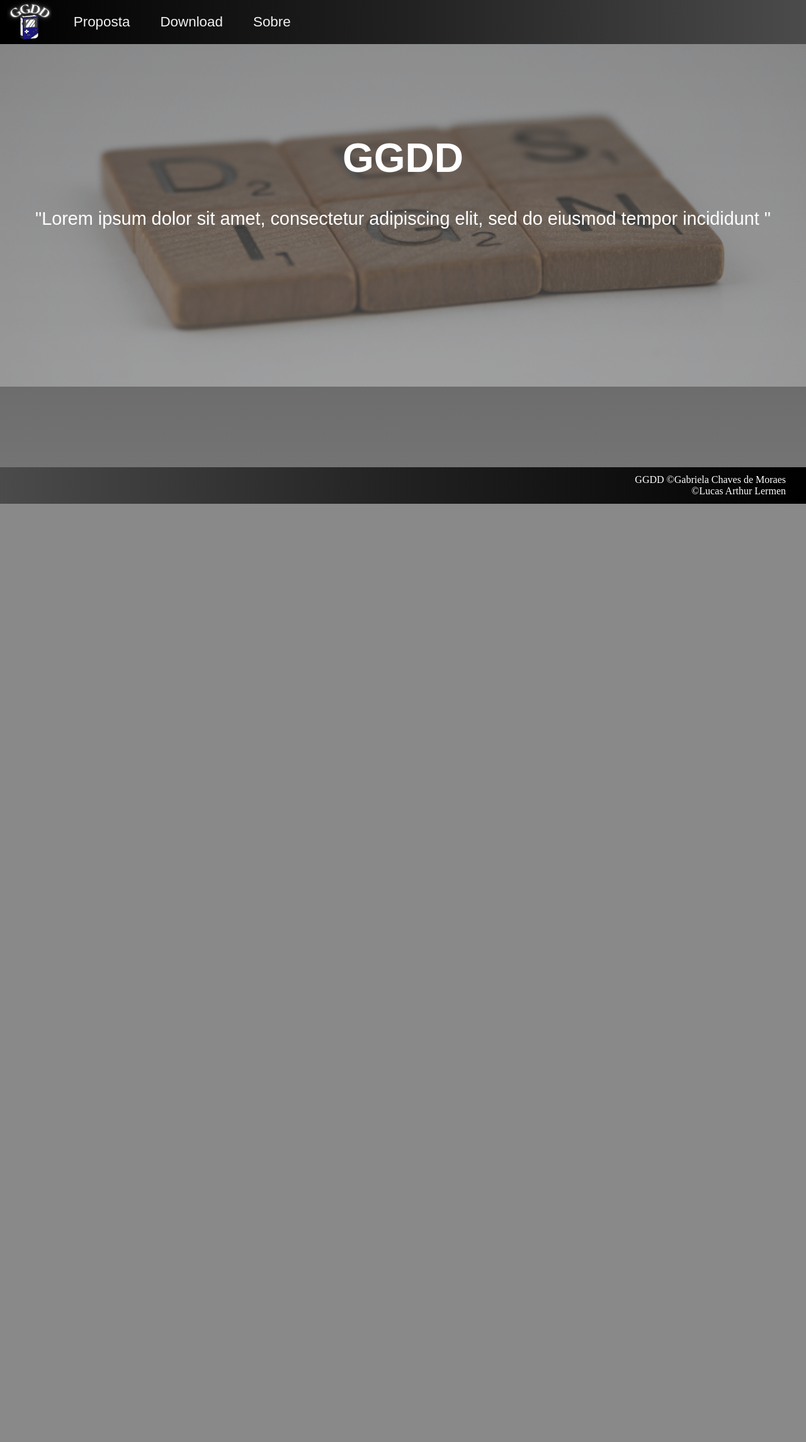
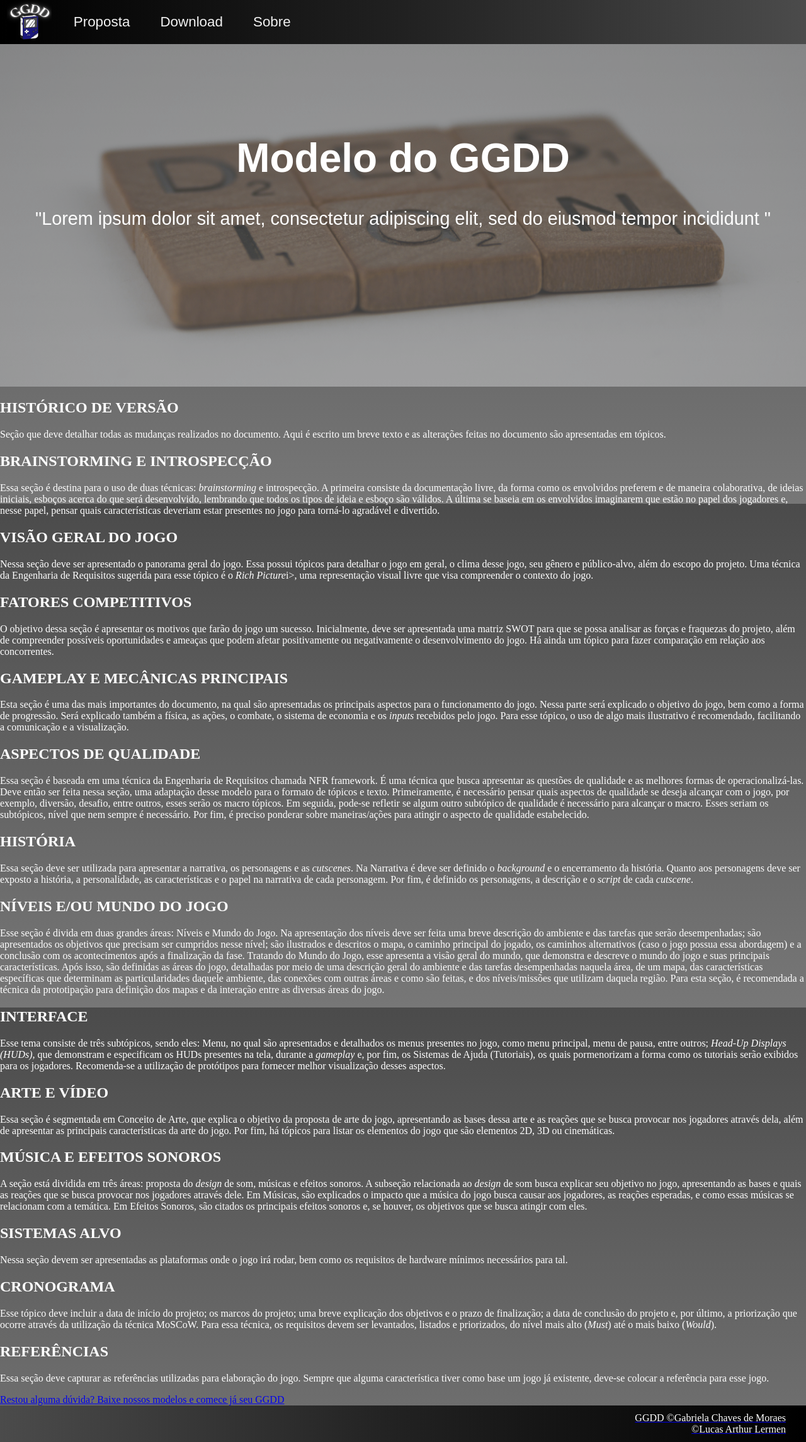
Before and after one commit to TCC-GGDD/GGDD_SiteInformativo, a PHP site: page /pages/proposta.html in a window 1280 px wide. Shown: the whole page at 63% size. Before the commit the page ends 800 px from the top, so only its background shows below. Run offline with PHP 8.4, Linux system fonts and the light colour scheme.

Commit message:
Adicionando conteúdo da página de proposta e ajustando layout da página de sobre.

```diff
--- a/css/proposta.css
+++ b/css/proposta.css
@@ -56,10 +56,6 @@ body {
       color: white;
     }
 
-.content {
-  flex: 1;
-}
-
 .mainbanner {
   position: relative;
   height: 34rem;
@@ -100,6 +96,15 @@ body {
     padding-bottom: 2rem;
   }
 
+
+  .content {
+    flex: 1;
+  }
+
+  .secao {
+    color: white;
+  }
+
 .footer{
   background: rgb(0,0,0);
   background: linear-gradient(90deg, rgba(75,75,75,1) 0%, rgba(33,33,33,1) 50%, rgba(0,0,0,1) 100%);
--- a/pages/proposta.html
+++ b/pages/proposta.html
@@ -14,8 +14,113 @@
   </div>
   <div class="content">
     <div class="mainbanner">
-      <h1>GGDD</h1>
+      <h1>Modelo do GGDD</h1>
       <p>"Lorem ipsum dolor sit amet, consectetur adipiscing elit, sed do eiusmod tempor incididunt "</p>
+    </div>
+    <div class="secao">
+      <h2>HISTÓRICO DE VERSÃO</h2>
+      <p>Seção que deve detalhar todas as mudanças realizados no documento. Aqui é escrito um breve texto e as alterações feitas no documento
+        são apresentadas em tópicos.
+      </p>
+    </div>
+    <div class="secao">
+      <h2>BRAINSTORMING E INTROSPECÇÃO</h2>
+      <p>Essa seção é destina para o uso de duas técnicas: <i>brainstorming</i> e introspecção. A primeira consiste da documentação livre, da forma como os envolvidos
+        preferem e de maneira colaborativa, de ideias iniciais, esboços acerca do que será desenvolvido, lembrando que todos os tipos de ideia e esboço
+        são válidos. A última se baseia em os envolvidos imaginarem que estão no papel dos jogadores e, nesse papel, pensar quais características
+        deveriam estar presentes no jogo para torná-lo agradável e divertido.</p>
+    </div>
+    <div class="secao">
+      <h2>VISÃO GERAL DO JOGO</h2>
+      <p>Nessa seção deve ser apresentado o panorama geral do jogo. Essa possui tópicos para detalhar o jogo em geral, o clima desse jogo, seu gênero e
+        público-alvo, além do escopo do projeto. Uma técnica da Engenharia de Requisitos sugerida para esse tópico é o <i>Rich Picture</i>i>, uma representação
+        visual livre que visa compreender o contexto do jogo.
+      </p>
+    </div>
+    <div class="secao">
+      <h2>FATORES COMPETITIVOS</h2>
+      <p>O objetivo dessa seção é apresentar os motivos que farão do jogo um sucesso. Inicialmente, deve ser apresentada uma matriz SWOT para que se possa analisar
+        as forças e fraquezas do projeto, além de compreender possíveis oportunidades e ameaças que podem afetar positivamente ou negativamente o desenvolvimento
+        do jogo. Há ainda um tópico para fazer comparação em relação aos concorrentes.
+      </p>
+    </div>
+    <div class="secao">
+      <h2>GAMEPLAY E MECÂNICAS PRINCIPAIS</h2>
+      <p>Esta seção é uma das mais importantes do documento, na qual são apresentadas os principais aspectos para o funcionamento do jogo. Nessa parte será explicado
+        o objetivo do jogo, bem como a forma de progressão. Será explicado também a física, as ações, o combate, o sistema de economia e os <i>inputs</i> recebidos
+        pelo jogo. Para esse tópico, o uso de algo mais ilustrativo é recomendado, facilitando a comunicação e a visualização.
+      </p>
+    </div>
+    <div class="secao">
+      <h2>ASPECTOS DE QUALIDADE</h2>
+      <p>Essa seção é baseada em uma técnica da Engenharia de Requisitos chamada NFR framework. É uma técnica que busca apresentar as questões de qualidade
+        e as melhores formas de operacionalizá-las. Deve então ser feita nessa seção, uma adaptação desse modelo para o formato de tópicos e texto. Primeiramente,
+        é necessário pensar quais aspectos de qualidade se deseja alcançar com o jogo, por exemplo, diversão, desafio, entre outros, esses serão os macro tópicos. Em
+        seguida, pode-se refletir se algum outro subtópico de qualidade é necessário para alcançar o macro. Esses seriam os subtópicos, nível que nem sempre
+        é necessário. Por fim, é preciso ponderar sobre maneiras/ações para atingir o aspecto de qualidade estabelecido.
+        </p>
+    </div>
+    <div class="secao">
+      <h2>HISTÓRIA</h2>
+      <p>Essa seção deve ser utilizada para apresentar a narrativa, os personagens e as <i>cutscenes</i>. Na Narrativa é deve ser definido o <i>background</i>
+        e o encerramento da história. Quanto aos personagens deve ser exposto a história, a personalidade, as características e o papel na narrativa de
+        cada personagem. Por fim, é definido os personagens, a descrição e o <i>script</i> de cada <i>cutscene</i>.
+        </p>
+    </div>
+    <div class="secao">
+      <h2>NÍVEIS E/OU MUNDO DO JOGO</h2>
+      <p>Esse seção é divida em duas grandes áreas: Níveis e Mundo do Jogo. Na apresentação dos níveis deve ser feita uma breve descrição do ambiente e das tarefas
+        que serão desempenhadas; são apresentados os objetivos que precisam ser cumpridos nesse nível; são ilustrados e descritos o mapa, o caminho principal do
+        jogado, os caminhos alternativos (caso o jogo possua essa abordagem) e a conclusão com os acontecimentos após a finalização da fase. Tratando do Mundo do
+        Jogo, esse apresenta a visão geral do mundo, que demonstra e descreve o mundo do jogo e suas principais características. Após isso,
+        são definidas as áreas do jogo, detalhadas por meio de uma descrição geral do ambiente e das tarefas desempenhadas naquela área, de um mapa,
+        das características específicas que determinam as particularidades daquele ambiente, das conexões com outras áreas e como são feitas, e dos
+        níveis/missões que utilizam daquela região. Para esta seção, é recomendada a técnica da prototipação para definição dos mapas e da interação
+        entre as diversas áreas do jogo.</p>
+    </div>
+    <div class="secao">
+      <h2>INTERFACE</h2>
+      <p>Esse tema consiste de três subtópicos, sendo eles:  Menu, no qual são apresentados e detalhados os menus presentes no jogo, como menu
+        principal, menu de pausa, entre outros; <i>Head-Up Displays (HUDs)</i>, que demonstram e especificam os HUDs presentes na tela, durante a
+        <i>gameplay</i> e, por fim, os Sistemas de Ajuda (Tutoriais), os quais pormenorizam a forma como os tutoriais serão exibidos para os jogadores. Recomenda-se
+        a utilização de protótipos para fornecer melhor visualização desses aspectos.</p>
+    </div>
+    <div class="secao">
+      <h2>ARTE E VÍDEO</h2>
+      <p>Essa seção é segmentada em Conceito de Arte, que explica o objetivo da proposta de arte do jogo, apresentando as bases dessa arte e as
+        reações que se busca provocar nos jogadores através dela, além de apresentar as principais características da arte do jogo. Por fim, há tópicos para
+        listar os elementos do jogo que são elementos 2D, 3D ou cinemáticas.
+      </p>
+    </div>
+    <div class="secao">
+      <h2>MÚSICA E EFEITOS SONOROS</h2>
+      <p>A seção está dividida em três áreas: proposta do <i>design</i> de som, músicas e efeitos sonoros. A subseção relacionada ao <i>design</i> de som busca
+        explicar seu objetivo no jogo, apresentando as bases e quais as reações que se busca provocar nos jogadores através dele. Em Músicas, são explicados o impacto
+        que a música do jogo busca causar aos jogadores, as reações esperadas, e como essas músicas se relacionam com a temática. Em Efeitos Sonoros, são citados os
+        principais efeitos sonoros e, se houver, os objetivos que se busca atingir com eles.
+        </p>
+    </div>
+    <div class="secao">
+      <h2>SISTEMAS ALVO</h2>
+      <p>Nessa seção devem ser apresentadas as plataformas onde o jogo irá rodar, bem como os requisitos de hardware mínimos necessários para tal.</p>
+    </div>
+    <div class="secao">
+      <h2>CRONOGRAMA</h2>
+      <p>Esse tópico deve incluir a data de início do projeto; os marcos do projeto;
+        uma breve explicação dos objetivos e o prazo de finalização; a data de conclusão do projeto e,
+        por último, a priorização que ocorre através da utilização da técnica MoSCoW.
+        Para essa técnica, os requisitos devem ser levantados, listados e priorizados,
+        do nível mais alto (<i>Must</i>) até o mais baixo (<i>Would</i>).
+      </p>
+    </div>
+    <div class="secao">
+      <h2>REFERÊNCIAS</h2>
+      <p> Essa seção deve capturar as referências utilizadas para elaboração do jogo.
+        Sempre que alguma característica tiver como base um jogo já existente, deve-se colocar a referência para esse jogo.
+      </p>
+    </div>
+    <div>
+      <a href="download.html">Restou alguma dúvida? Baixe nossos modelos e comece já seu GGDD</h3>
     </div>
   </div>
   <div class="footer">
```
Also changed, not shown: css/sobre.css (+9 -14 lines), pages/sobre.html (+7 -15 lines).
